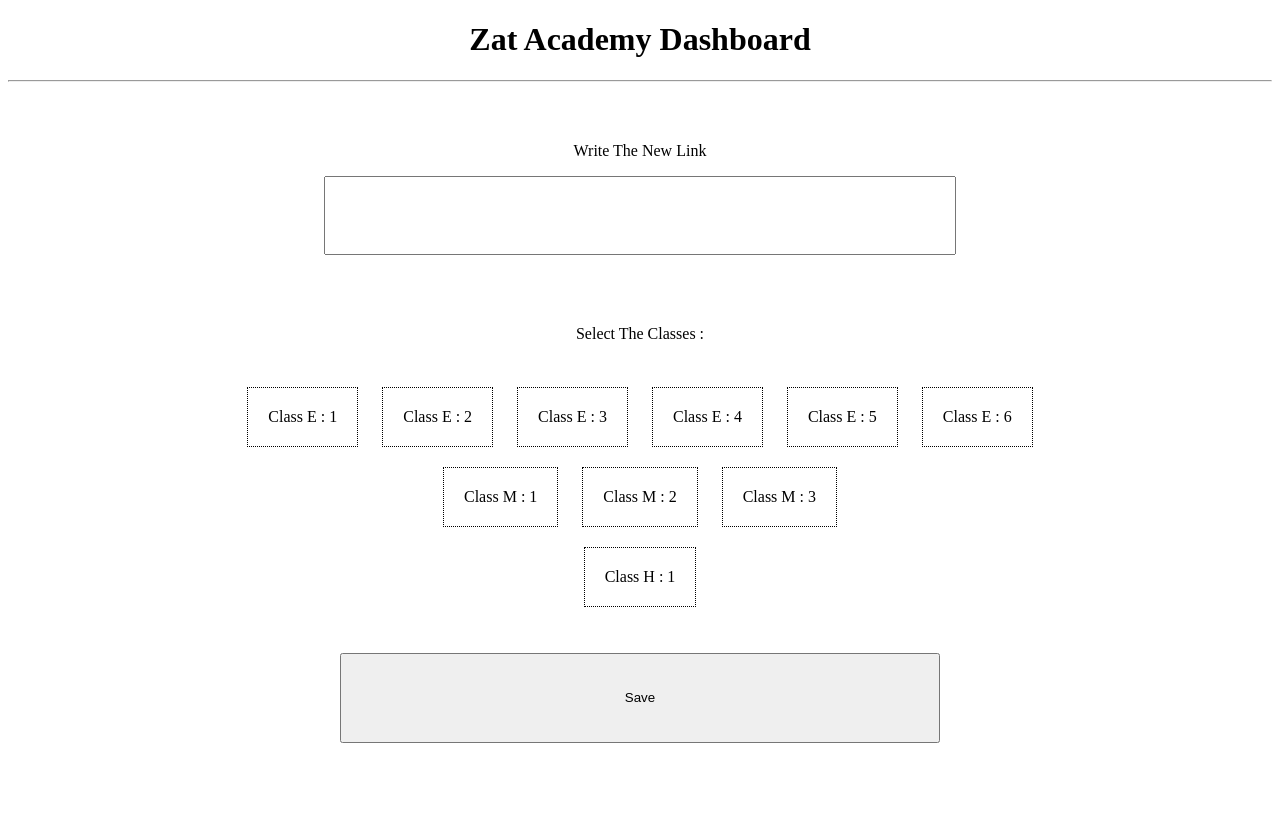
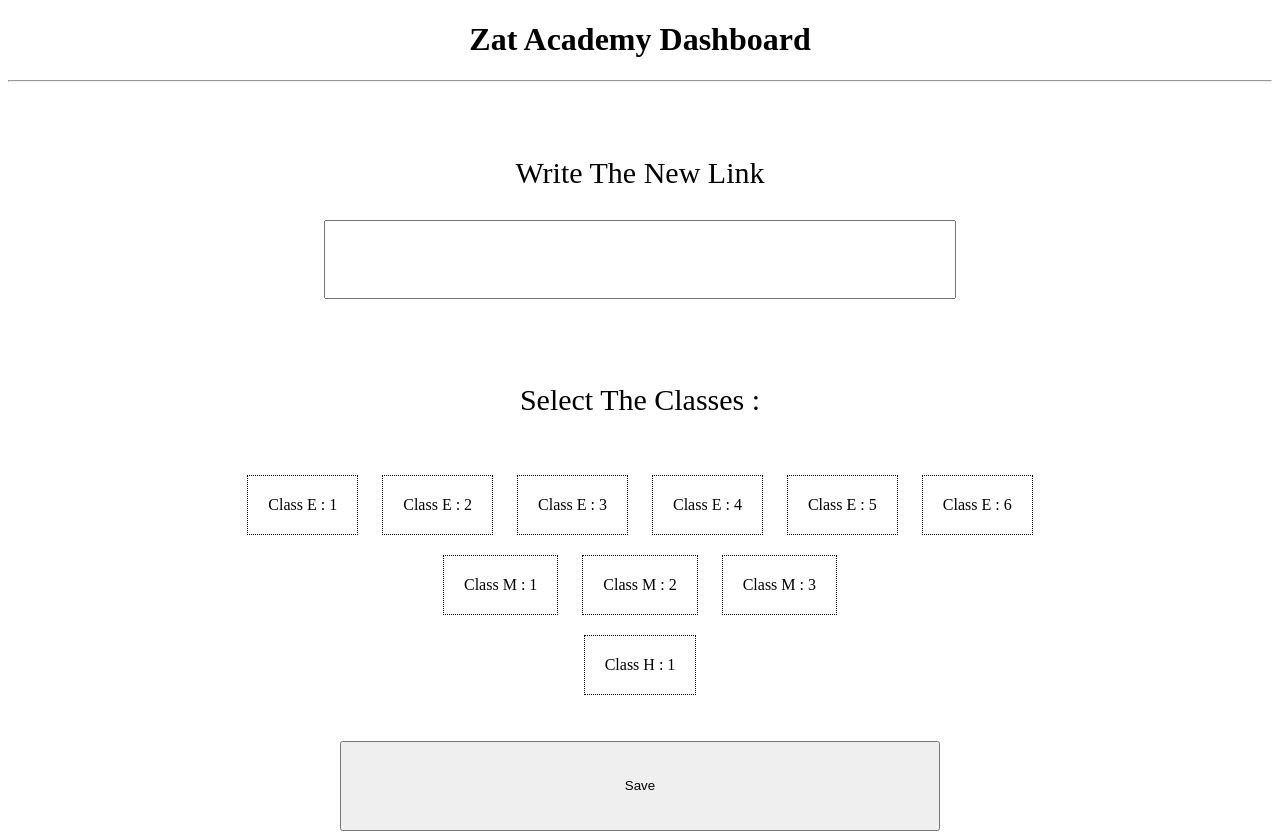
Before and after one commit to Yousefx10/StaticLinkDash, a PHP site: page /dashboard.php in a window 1280 px wide. Before the commit the page ends 743 px from the top, so only its background shows below. Run offline with PHP 8.4, Linux system fonts and the light colour scheme.

Commit message:
Basic Structure

```diff
--- a/dashboard.php
+++ b/dashboard.php
@@ -2,7 +2,7 @@
 <html>
 <head>
     <meta charset="utf-8"/>
-    <title>Zat Academy</title>
+    <title>That Academy</title>
     <link rel="icon" href="icon.png"/>
 
     <style>
@@ -10,6 +10,11 @@
         {
             padding: 20px;border: 1px dotted #000;
             margin: 10px; display: inline-block;
+            cursor:pointer;
+        }
+        .SchoolClass:hover
+        {
+            border: 1px solid blue;
         }
 
         button
@@ -17,19 +22,21 @@
             height:90px;
             width:600px;
         }
+
+        .fontP{font-size: 30px;}
     </style>
 </head>
 <body>
-    <div style="text-align: center;">
+    <div style="text-align: center;user-select: none;">
         <h1>Zat Academy Dashboard</h1>
         <hr/>
         <br/>
         <br/>
-        <p> Write The New Link</p>
+        <p class="fontP"> Write The New Link</p>
         <input type="text" style="padding: 30px;width:45%"/>
 
         <br/><br/> <br/><br/>
-        <p>Select The Classes :</p>
+        <p class="fontP">Select The Classes :</p>
         <br/>
         <span class="SchoolClass">Class E : 1</span>
         <span class="SchoolClass">Class E : 2</span>
--- a/index.html
+++ b/index.html
@@ -2,7 +2,7 @@
 <html>
 <head>
     <meta charset="utf-8"/>
-    <title>Zat Academy</title>
+    <title>That Academy</title>
 </head>
 <body>
 
```
